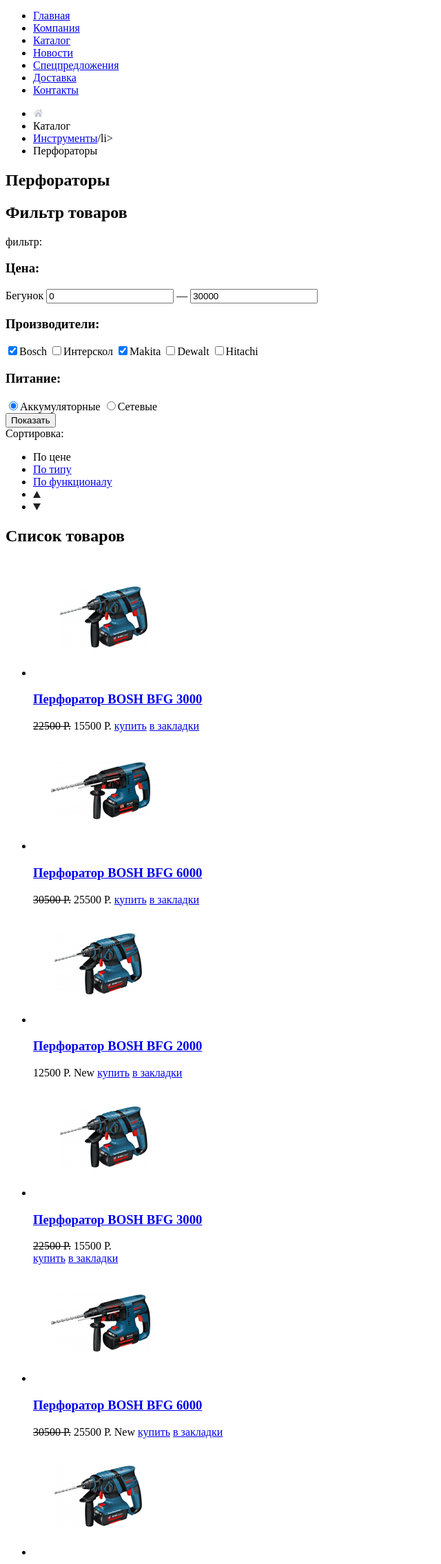
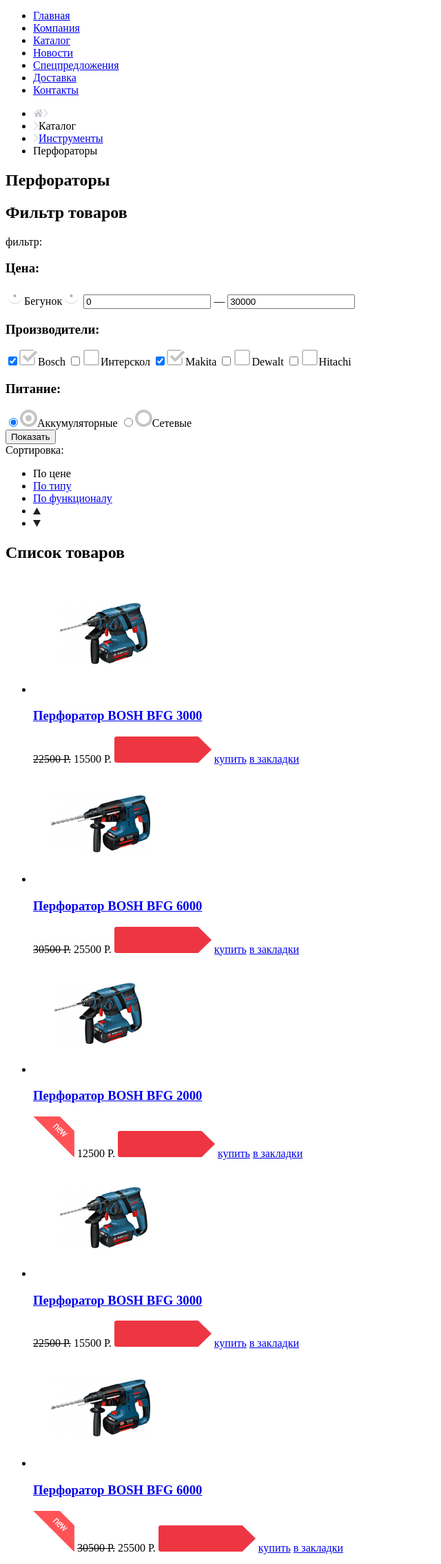
Before and after one commit to KrivosheevAA/1151543-technomart-26, a plain HTML site: page catalog.html in a window 1280 px wide. Shown: the part 292-2560 px from the top of the page at 69% size, without its empty margins (0-640 px from the left). Drawn offline with Linux system fonts and the light colour scheme.

Commit message:
Дополнил картинки

```diff
--- a/catalog.html
+++ b/catalog.html
@@ -50,9 +50,9 @@
 <main>
 	<section>
 				<ul class="breadcrumbs">
-					<li><a href="index.html"><img src="img/icon-home.svg" alt="home" width="14" height="12"></a></li>
-					<li><a href="catalog.html"></a>Каталог</li>
-					<li><a href="#">Инструменты</a>/li>
+					<li><a href="index.html"><img src="img/icon-home.svg" alt="home" width="14" height="12"><img src="img/icon-right-small.svg" alt="icon-right-small" width="8" height="12"></a></li>
+					<li><a href="catalog.html"></a><img src="img/icon-right-small.svg" alt="icon-right-small" width="8" height="12">Каталог</li>
+					<li><a href="#"><img src="img/icon-right-small.svg" alt="icon-right-small" width="8" height="12">Инструменты</a></li>
 					<li class="breadcrumbs-current">Перфораторы</li>
 				</ul>
 				<div>
@@ -66,7 +66,7 @@
 					<span>фильтр:</span>
 		    			<div>
                 			<h3>Цена:</h3>
-                				<span>Бегунок</span>
+                				<span><img src="img/filter-button.svg" alt="filter-button" width="27" height="23">Бегунок<img src="img/filter-button.svg" alt="filter-button" width="27" height="23"></span>
                 				<label><input value="0"></label>
                 				<span>—</span>
                 				<label> <input value="30000"></label>
@@ -75,18 +75,18 @@
 				<div>
 					<h3>Производители:</h3>
 						<div>
-                            <label><input type="checkbox" checked>Bosch</label>
-							<label><input type="checkbox">Интерскол</label>
-                			<label><input type="checkbox" checked>Makita</label>
-                			<label><input type="checkbox">Dewalt</label>
-                			<label><input type="checkbox">Hitachi</label>
+                            <label><input type="checkbox" checked><img src="img/checkbox-on.svg" alt="checkbox-on" width="27" height="23">Bosch</label>
+							<label><input type="checkbox"><img src="img/checkbox-off.svg" alt="checkbox-off" width="27" height="23">Интерскол</label>
+                			<label><input type="checkbox" checked><img src="img/checkbox-on.svg" alt="checkbox-on" width="27" height="23">Makita</label>
+                			<label><input type="checkbox"><img src="img/checkbox-off.svg" alt="checkbox-off" width="27" height="23">Dewalt</label>
+                			<label><input type="checkbox"><img src="img/checkbox-off.svg" alt="checkbox-off" width="27" height="23">Hitachi</label>
      					</div>
  				</div>
     			<div>
      				<h3>Питание:</h3>
                 		<div>
-                  			<label><input type="radio" checked>Аккумуляторные</label>
-                  			<label><input type="radio">Сетевые</label>
+                  			<label><input type="radio" checked><img src="img/radio-on.svg" alt="radio-on" width="25" height="25">Аккумуляторные</label>
+                  			<label><input type="radio"><img src="img/radio-off.svg" alt="radio-off" width="25" height="25">Сетевые</label>
                 		</div>
      			</div>
     		<button type="submit">Показать</button>
@@ -111,6 +111,7 @@
                 			<h3><a href="#">Перфоратор BOSH BFG 3000</a></h3>
                 			<del>22500 Р.</del>
                 			<span>15500 Р.</span>
+                			<a href="#"><img src="img/red-button.svg" alt="red-button" width="141" height="38"></a>
                 					<span>
                                         <a href="#">купить</a>
                                         <a href="#">в закладки</a>
@@ -121,6 +122,7 @@
                 			<h3><a href="#">Перфоратор BOSH BFG 6000</a></h3>
                 			<del>30500 Р.</del>
                 			<span>25500 Р.</span>
+                			<a href="#"><img src="img/red-button.svg" alt="red-button" width="141" height="38"></a>
                 					<span>
                                         <a href="#">купить</a>
                                         <a href="#">в закладки</a>
@@ -129,8 +131,9 @@
 						<li>
 							<a href="#"><img src="img/bosch-bfg-2000.jpg" alt="Перфоратор bosh bfg 2000" width="218" height="170"></a>
                 			<h3><a href="#">Перфоратор BOSH BFG 2000</a></h3>
+                			<img src="img/new-flag.png" alt="new-flag" width="60" height="59">
                 			<span>12500 Р.</span>
-                			<span>New</span>
+                			<a href="#"><img src="img/red-button.svg" alt="red-button" width="141" height="38"></a>
                 					<span>
                                         <a href="#">купить</a>
                                         <a href="#">в закладки</a>
@@ -141,17 +144,19 @@
                 			<h3><a href="#">Перфоратор BOSH BFG 3000</a></h3>
                 			<del>22500 Р.</del>
                 			<span>15500 Р.</span>
-               				</li>
+                			<a href="#"><img src="img/red-button.svg" alt="red-button" width="141" height="38"></a>
                						<span>
                                         <a href="#">купить</a>
                                         <a href="#">в закладки</a>
                                     </span>
+                        </li>
 						<li>
 							<a href="#"><img src="img/bosch-bfg-6000.jpg" alt="Перфоратор bosh bfg 6000" width="218" height="170"></a>
                 			<h3><a href="#">Перфоратор BOSH BFG 6000</a></h3>
+                			<img src="img/new-flag.png" alt="new-flag" width="60" height="59">
                 			<del>30500 Р.</del>
                 			<span>25500 Р.</span>
-                 			<span>New</span>
+                 			<a href="#"><img src="img/red-button.svg" alt="red-button" width="141" height="38"></a>
                  			        <span>
                                         <a href="#">купить</a>
                                         <a href="#">в закладки</a>
@@ -161,6 +166,7 @@
 							<a href="#"><img src="img/bosch-bfg-2000.jpg" alt="Перфоратор bosh bfg 2000" width="218" height="170"></a>
                 			<h3><a href="#">Перфоратор BOSH BFG 2000</a></h3>
 							<span>12500 Р.</span>
+							<a href="#"><img src="img/red-button.svg" alt="red-button" width="141" height="38"></a>
 							        <span>
                                         <a href="#">купить</a>
                                         <a href="#">в закладки</a>
@@ -169,9 +175,10 @@
 						<li>
 							<a href="#"><img src="img/bosch-bfg-3000.jpg" alt="Перфоратор bosh bfg 3000" width="218" height="170"></a>
                 			<h3><a href="#">Перфоратор BOSH BFG 3000</a></h3>
+                			<img src="img/new-flag.png" alt="new-flag" width="60" height="59">
                 			<del>22500 Р.</del>
                 			<span>15500 Р.</span>
-                			<span>New</span>
+                			<a href="#"><img src="img/red-button.svg" alt="red-button" width="141" height="38"></a>
                 					<span>
                                         <a href="#">купить</a>
                                         <a href="#">в закладки</a>
@@ -182,6 +189,7 @@
               			 	<h3><a href="#">Перфоратор BOSH BFG 6000</a></h3>
                			 	<del>30500 Р.</del>
                			 	<span>25500 Р.</span>
+               			 	<a href="#"><img src="img/red-button.svg" alt="red-button" width="141" height="38"></a>
                			 	         <span>
                                         <a href="#">купить</a>
                                         <a href="#">в закладки</a>
@@ -191,6 +199,7 @@
 							<a href="#"><img src="img/bosch-bfg-2000.jpg" alt="Перфоратор bosh bfg 2000" width="218" height="170"></a>
                 			<h3><a href="#">Перфоратор BOSH BFG 2000</a></h3>
                 			<span>12500 Р.</span>
+                			<a href="#"><img src="img/red-button.svg" alt="red-button" width="141" height="38"></a>
                 			        <span>
                                         <a href="#">купить</a>
                                         <a href="#">в закладки</a>
@@ -262,5 +271,16 @@
             </div>
     </section>
 </footer>
+
+			<section>
+	<h2>Корзина</h2>
+	<img src="img/icon-mark.svg" alt="icon-mark" width="66" height="66">
+	<p>Товар добавлен в корзину</p>
+	<img src="img/icon-close.svg" alt="icon-close" width="21" height="21">
+						<div>
+							<a href="#">Оформить заказ</a>
+							<a href="#">Продолжить покупки</a>
+						</div>
+			</section>
 </body>
 </html>
```
Also changed, not shown: index.html (+24 -4 lines), img/aeg.jpg (added), img/big-map.png (added), img/bosch-bfg-9000.jpg (added), img/bosch.jpg (added), img/dewalt.jpg (added), img/dostavka.png (added), img/hitachi.jpg (added), img/interskol.jpg (added), img/lg.jpg (added), img/makita.jpg (added), img/metabo.jpg (added), img/money.png (added), img/new-flag.png (added), 1 more files.
